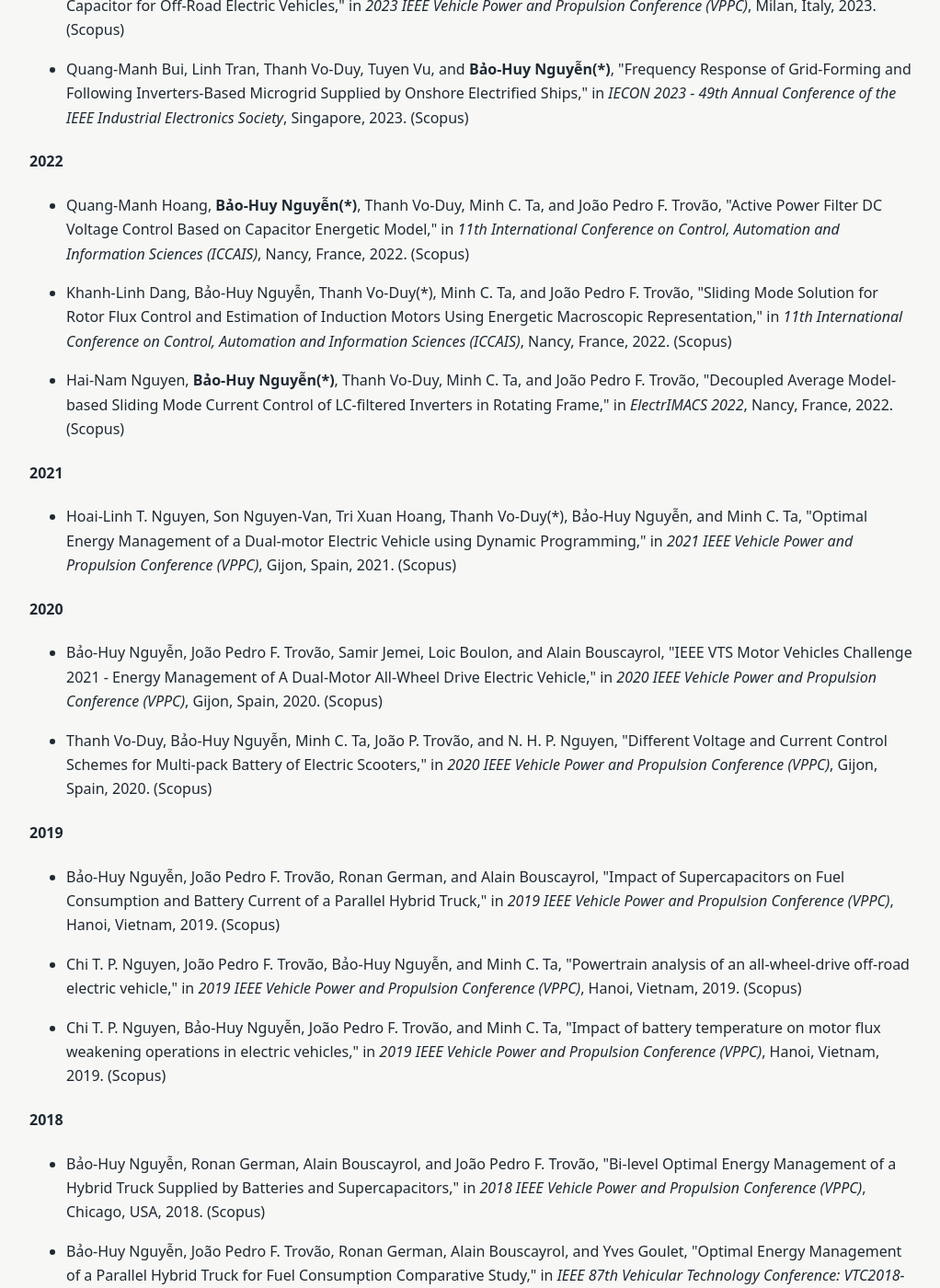
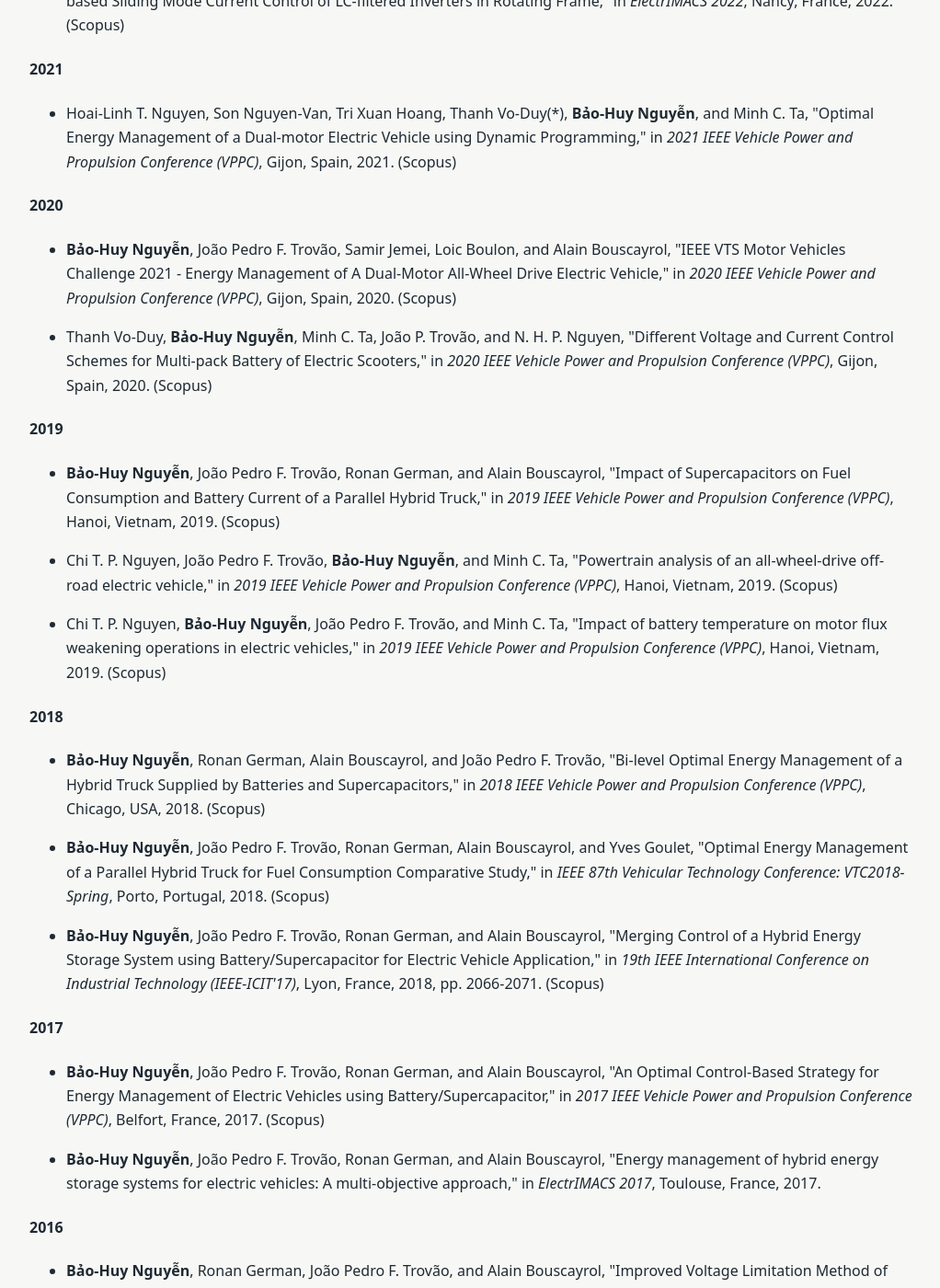
Before and after one commit to baohuynguyen/baohuynguyen.github.io, a Jekyll site: the page built from publications.md, in a window 1280 px wide and 1400 px high, scrolled down 4202 px. Shown: the whole window at 92% size, without its empty margins (128-1150 px from the left). Built offline with Jekyll 4.4.1, drawn with Linux system fonts in a browser that asks for light colours; some of the changed text lies outside the part shown.

Commit message:
Update publications.md

```diff
--- a/publications.md
+++ b/publications.md
@@ -3,30 +3,6 @@
 title: Publications
 permalink: /publications/
 ---
-
-# Publications
-
-## 2026
-
-<ul class="publication-list">
-  <li>
-    <span class="pub-title">Your Paper Title</span><br>
-    Your Name, Coauthor Name, Coauthor Name<br>
-    <span class="pub-venue">Conference or Journal Name, 2026</span><br>
-    <a href="#">PDF</a> / <a href="#">Code</a> / <a href="#">BibTeX</a>
-  </li>
-</ul>
-
-## 2025
-
-<ul class="publication-list">
-  <li>
-    <span class="pub-title">Another Paper Title</span><br>
-    Your Name, Coauthor Name<br>
-    <span class="pub-venue">Journal or Workshop Name, 2025</span><br>
-    <a href="#">PDF</a>
-  </li>
-</ul>
 
 ## Publications
 
@@ -92,24 +68,24 @@
 
 <ul class="publication-list">
   <li>Hoai-Linh T. Nguyen, <strong>Bảo-Huy Nguyễn(*)</strong>, Thanh Vo-Duy(*), and João Pedro F. Trovão, "A Comparative Study of Adaptive Filtering Strategies for Hybrid Energy Storage Systems in Electric Vehicles," <em>Energies</em>, vol. 14, no. 12, p. 3373, 2021. (SCIE, Q2)</li>
-  <li>Bảo-Huy Nguyễn, Thanh Vo-Duy, Carlos Henggeler Antunes, and João Pedro F. Trovão(*), "Multi-objective benchmark for energy management of dual-source electric vehicles: An optimal control approach," <em>Energy</em>, vol. 23, p. 119857, 2021. (SCIE, Q1)</li>
-  <li>Bảo-Huy Nguyễn, Thanh Vo-Duy, Minh C. Ta, and João Pedro F. Trovão(*), "Optimal Energy Management of Hybrid Storage Systems Using an Alternative Approach of Pontryagin's Minimum Principle," <em>IEEE Transactions on Transportation Electrification</em>, vol. 7, no. 4, pp. 2224-2237, 2021. (SCIE, Q1)</li>
-  <li>Marouane Adnane, Bảo-Huy Nguyễn, Ahmed Khoumsi, and João Pedro F. Trovão(*), "Driving Mode Predictor-based Real-Time Energy Management for Dual-Source Electric Vehicle," <em>IEEE Transactions on Transportation Electrification</em>, vol. 7, no. 3, pp. 1173-1185, 2021. (SCIE, Q1)</li>
+  <li><strong>Bảo-Huy Nguyễn</strong>, Thanh Vo-Duy, Carlos Henggeler Antunes, and João Pedro F. Trovão(*), "Multi-objective benchmark for energy management of dual-source electric vehicles: An optimal control approach," <em>Energy</em>, vol. 23, p. 119857, 2021. (SCIE, Q1)</li>
+  <li><strong>Bảo-Huy Nguyễn</strong>, Thanh Vo-Duy, Minh C. Ta, and João Pedro F. Trovão(*), "Optimal Energy Management of Hybrid Storage Systems Using an Alternative Approach of Pontryagin's Minimum Principle," <em>IEEE Transactions on Transportation Electrification</em>, vol. 7, no. 4, pp. 2224-2237, 2021. (SCIE, Q1)</li>
+  <li>Marouane Adnane, <strong>Bảo-Huy Nguyễn</strong>, Ahmed Khoumsi, and João Pedro F. Trovão(*), "Driving Mode Predictor-based Real-Time Energy Management for Dual-Source Electric Vehicle," <em>IEEE Transactions on Transportation Electrification</em>, vol. 7, no. 3, pp. 1173-1185, 2021. (SCIE, Q1)</li>
 </ul>
 
 #### 2020
 
 <ul class="publication-list">
-  <li>Thanh Vo-Duy(*), Minh C. Ta, Bảo-Huy Nguyễn, and João Pedro F. Trovão, "Experimental Platform for Evaluation of On-Board Real-Time Motion Controllers for Electric Vehicles," <em>Energies</em>, vol. 13, no. 23, p. 6448, 2020. (SCIE, Q2)</li>
-  <li>Bảo-Huy Nguyễn, João Pedro F. Trovão(*), Ronan German, and Alain Bouscayrol, "Real-time energy management of parallel hybrid electric vehicles using linear quadratic regulation," <em>Energies</em>, vol. 13, no. 21, p. 5538, 2020. (SCIE, Q2)</li>
-  <li>Chi T. P. Nguyen, Bảo-Huy Nguyễn, João Pedro F. Trovão(*), and Minh C. Ta, "Effect of battery voltage variation on electric vehicle performance driven by induction machine with optimal flux-weakening strategy," <em>IET Electrical Systems in Transportation</em>, vol. 10, no. 4, pp. 351-359, 2020. (SCIE, Q2)</li>
-  <li>Pascal Messier, Bảo-Huy Nguyễn, Felix-A LeBel, and João Pedro F. Trovão(*), "Disturbance observer-based state-of-charge estimation for Li-ion battery used in light electric vehicles," <em>Journal of Energy Storage</em>, vol. 27, p. 101144, 2020. (SCIE, Q1)</li>
+  <li>Thanh Vo-Duy(*), Minh C. Ta, <strong>Bảo-Huy Nguyễn</strong>, and João Pedro F. Trovão, "Experimental Platform for Evaluation of On-Board Real-Time Motion Controllers for Electric Vehicles," <em>Energies</em>, vol. 13, no. 23, p. 6448, 2020. (SCIE, Q2)</li>
+  <li><strong>Bảo-Huy Nguyễn</strong>, João Pedro F. Trovão(*), Ronan German, and Alain Bouscayrol, "Real-time energy management of parallel hybrid electric vehicles using linear quadratic regulation," <em>Energies</em>, vol. 13, no. 21, p. 5538, 2020. (SCIE, Q2)</li>
+  <li>Chi T. P. Nguyen, <strong>Bảo-Huy Nguyễn</strong>, João Pedro F. Trovão(*), and Minh C. Ta, "Effect of battery voltage variation on electric vehicle performance driven by induction machine with optimal flux-weakening strategy," <em>IET Electrical Systems in Transportation</em>, vol. 10, no. 4, pp. 351-359, 2020. (SCIE, Q2)</li>
+  <li>Pascal Messier, <strong>Bảo-Huy Nguyễn</strong>, Felix-A LeBel, and João Pedro F. Trovão(*), "Disturbance observer-based state-of-charge estimation for Li-ion battery used in light electric vehicles," <em>Journal of Energy Storage</em>, vol. 27, p. 101144, 2020. (SCIE, Q1)</li>
 </ul>
 
 #### 2019
 
 <ul class="publication-list">
-  <li>Bảo-Huy Nguyễn, Ronan German(*), João Pedro F. Trovão, and Alain Bouscayrol, "Real-Time Energy Management of Battery/Supercapacitor Electric Vehicles Based on an Adaptation of Pontryagin's Minimum Principle," <em>IEEE Transactions on Vehicular Technology</em>, vol. 68, no. 1, pp. 203-212, 2019. (SCIE, Q1)</li>
+  <li><strong>Bảo-Huy Nguyễn</strong>, Ronan German(*), João Pedro F. Trovão, and Alain Bouscayrol, "Real-Time Energy Management of Battery/Supercapacitor Electric Vehicles Based on an Adaptation of Pontryagin's Minimum Principle," <em>IEEE Transactions on Vehicular Technology</em>, vol. 68, no. 1, pp. 203-212, 2019. (SCIE, Q1)</li>
 </ul>
 
 ### International Conferences
@@ -134,61 +110,61 @@
 
 <ul class="publication-list">
   <li>Quang-Manh Hoang, <strong>Bảo-Huy Nguyễn(*)</strong>, Thanh Vo-Duy, Minh C. Ta, and João Pedro F. Trovão, "Active Power Filter DC Voltage Control Based on Capacitor Energetic Model," in <em>11th International Conference on Control, Automation and Information Sciences (ICCAIS)</em>, Nancy, France, 2022. (Scopus)</li>
-  <li>Khanh-Linh Dang, Bảo-Huy Nguyễn, Thanh Vo-Duy(*), Minh C. Ta, and João Pedro F. Trovão, "Sliding Mode Solution for Rotor Flux Control and Estimation of Induction Motors Using Energetic Macroscopic Representation," in <em>11th International Conference on Control, Automation and Information Sciences (ICCAIS)</em>, Nancy, France, 2022. (Scopus)</li>
+  <li>Khanh-Linh Dang, <strong>Bảo-Huy Nguyễn</strong>, Thanh Vo-Duy(*), Minh C. Ta, and João Pedro F. Trovão, "Sliding Mode Solution for Rotor Flux Control and Estimation of Induction Motors Using Energetic Macroscopic Representation," in <em>11th International Conference on Control, Automation and Information Sciences (ICCAIS)</em>, Nancy, France, 2022. (Scopus)</li>
   <li>Hai-Nam Nguyen, <strong>Bảo-Huy Nguyễn(*)</strong>, Thanh Vo-Duy, Minh C. Ta, and João Pedro F. Trovão, "Decoupled Average Model-based Sliding Mode Current Control of LC-filtered Inverters in Rotating Frame," in <em>ElectrIMACS 2022</em>, Nancy, France, 2022. (Scopus)</li>
 </ul>
 
 #### 2021
 
 <ul class="publication-list">
-  <li>Hoai-Linh T. Nguyen, Son Nguyen-Van, Tri Xuan Hoang, Thanh Vo-Duy(*), Bảo-Huy Nguyễn, and Minh C. Ta, "Optimal Energy Management of a Dual-motor Electric Vehicle using Dynamic Programming," in <em>2021 IEEE Vehicle Power and Propulsion Conference (VPPC)</em>, Gijon, Spain, 2021. (Scopus)</li>
+  <li>Hoai-Linh T. Nguyen, Son Nguyen-Van, Tri Xuan Hoang, Thanh Vo-Duy(*), <strong>Bảo-Huy Nguyễn</strong>, and Minh C. Ta, "Optimal Energy Management of a Dual-motor Electric Vehicle using Dynamic Programming," in <em>2021 IEEE Vehicle Power and Propulsion Conference (VPPC)</em>, Gijon, Spain, 2021. (Scopus)</li>
 </ul>
 
 #### 2020
 
 <ul class="publication-list">
-  <li>Bảo-Huy Nguyễn, João Pedro F. Trovão, Samir Jemei, Loic Boulon, and Alain Bouscayrol, "IEEE VTS Motor Vehicles Challenge 2021 - Energy Management of A Dual-Motor All-Wheel Drive Electric Vehicle," in <em>2020 IEEE Vehicle Power and Propulsion Conference (VPPC)</em>, Gijon, Spain, 2020. (Scopus)</li>
-  <li>Thanh Vo-Duy, Bảo-Huy Nguyễn, Minh C. Ta, João P. Trovão, and N. H. P. Nguyen, "Different Voltage and Current Control Schemes for Multi-pack Battery of Electric Scooters," in <em>2020 IEEE Vehicle Power and Propulsion Conference (VPPC)</em>, Gijon, Spain, 2020. (Scopus)</li>
+  <li><strong>Bảo-Huy Nguyễn</strong>, João Pedro F. Trovão, Samir Jemei, Loic Boulon, and Alain Bouscayrol, "IEEE VTS Motor Vehicles Challenge 2021 - Energy Management of A Dual-Motor All-Wheel Drive Electric Vehicle," in <em>2020 IEEE Vehicle Power and Propulsion Conference (VPPC)</em>, Gijon, Spain, 2020. (Scopus)</li>
+  <li>Thanh Vo-Duy, <strong>Bảo-Huy Nguyễn</strong>, Minh C. Ta, João P. Trovão, and N. H. P. Nguyen, "Different Voltage and Current Control Schemes for Multi-pack Battery of Electric Scooters," in <em>2020 IEEE Vehicle Power and Propulsion Conference (VPPC)</em>, Gijon, Spain, 2020. (Scopus)</li>
 </ul>
 
 #### 2019
 
 <ul class="publication-list">
-  <li>Bảo-Huy Nguyễn, João Pedro F. Trovão, Ronan German, and Alain Bouscayrol, "Impact of Supercapacitors on Fuel Consumption and Battery Current of a Parallel Hybrid Truck," in <em>2019 IEEE Vehicle Power and Propulsion Conference (VPPC)</em>, Hanoi, Vietnam, 2019. (Scopus)</li>
-  <li>Chi T. P. Nguyen, João Pedro F. Trovão, Bảo-Huy Nguyễn, and Minh C. Ta, "Powertrain analysis of an all-wheel-drive off-road electric vehicle," in <em>2019 IEEE Vehicle Power and Propulsion Conference (VPPC)</em>, Hanoi, Vietnam, 2019. (Scopus)</li>
-  <li>Chi T. P. Nguyen, Bảo-Huy Nguyễn, João Pedro F. Trovão, and Minh C. Ta, "Impact of battery temperature on motor flux weakening operations in electric vehicles," in <em>2019 IEEE Vehicle Power and Propulsion Conference (VPPC)</em>, Hanoi, Vietnam, 2019. (Scopus)</li>
+  <li><strong>Bảo-Huy Nguyễn</strong>, João Pedro F. Trovão, Ronan German, and Alain Bouscayrol, "Impact of Supercapacitors on Fuel Consumption and Battery Current of a Parallel Hybrid Truck," in <em>2019 IEEE Vehicle Power and Propulsion Conference (VPPC)</em>, Hanoi, Vietnam, 2019. (Scopus)</li>
+  <li>Chi T. P. Nguyen, João Pedro F. Trovão, <strong>Bảo-Huy Nguyễn</strong>, and Minh C. Ta, "Powertrain analysis of an all-wheel-drive off-road electric vehicle," in <em>2019 IEEE Vehicle Power and Propulsion Conference (VPPC)</em>, Hanoi, Vietnam, 2019. (Scopus)</li>
+  <li>Chi T. P. Nguyen, <strong>Bảo-Huy Nguyễn</strong>, João Pedro F. Trovão, and Minh C. Ta, "Impact of battery temperature on motor flux weakening operations in electric vehicles," in <em>2019 IEEE Vehicle Power and Propulsion Conference (VPPC)</em>, Hanoi, Vietnam, 2019. (Scopus)</li>
 </ul>
 
 #### 2018
 
 <ul class="publication-list">
-  <li>Bảo-Huy Nguyễn, Ronan German, Alain Bouscayrol, and João Pedro F. Trovão, "Bi-level Optimal Energy Management of a Hybrid Truck Supplied by Batteries and Supercapacitors," in <em>2018 IEEE Vehicle Power and Propulsion Conference (VPPC)</em>, Chicago, USA, 2018. (Scopus)</li>
-  <li>Bảo-Huy Nguyễn, João Pedro F. Trovão, Ronan German, Alain Bouscayrol, and Yves Goulet, "Optimal Energy Management of a Parallel Hybrid Truck for Fuel Consumption Comparative Study," in <em>IEEE 87th Vehicular Technology Conference: VTC2018-Spring</em>, Porto, Portugal, 2018. (Scopus)</li>
-  <li>Bảo-Huy Nguyễn, João Pedro F. Trovão, Ronan German, and Alain Bouscayrol, "Merging Control of a Hybrid Energy Storage System using Battery/Supercapacitor for Electric Vehicle Application," in <em>19th IEEE International Conference on Industrial Technology (IEEE-ICIT'17)</em>, Lyon, France, 2018, pp. 2066-2071. (Scopus)</li>
+  <li><strong>Bảo-Huy Nguyễn</strong>, Ronan German, Alain Bouscayrol, and João Pedro F. Trovão, "Bi-level Optimal Energy Management of a Hybrid Truck Supplied by Batteries and Supercapacitors," in <em>2018 IEEE Vehicle Power and Propulsion Conference (VPPC)</em>, Chicago, USA, 2018. (Scopus)</li>
+  <li><strong>Bảo-Huy Nguyễn</strong>, João Pedro F. Trovão, Ronan German, Alain Bouscayrol, and Yves Goulet, "Optimal Energy Management of a Parallel Hybrid Truck for Fuel Consumption Comparative Study," in <em>IEEE 87th Vehicular Technology Conference: VTC2018-Spring</em>, Porto, Portugal, 2018. (Scopus)</li>
+  <li><strong>Bảo-Huy Nguyễn</strong>, João Pedro F. Trovão, Ronan German, and Alain Bouscayrol, "Merging Control of a Hybrid Energy Storage System using Battery/Supercapacitor for Electric Vehicle Application," in <em>19th IEEE International Conference on Industrial Technology (IEEE-ICIT'17)</em>, Lyon, France, 2018, pp. 2066-2071. (Scopus)</li>
 </ul>
 
 #### 2017
 
 <ul class="publication-list">
-  <li>Bảo-Huy Nguyễn, João Pedro F. Trovão, Ronan German, and Alain Bouscayrol, "An Optimal Control-Based Strategy for Energy Management of Electric Vehicles using Battery/Supercapacitor," in <em>2017 IEEE Vehicle Power and Propulsion Conference (VPPC)</em>, Belfort, France, 2017. (Scopus)</li>
-  <li>Bảo-Huy Nguyễn, João Pedro F. Trovão, Ronan German, and Alain Bouscayrol, "Energy management of hybrid energy storage systems for electric vehicles: A multi-objective approach," in <em>ElectrIMACS 2017</em>, Toulouse, France, 2017.</li>
+  <li><strong>Bảo-Huy Nguyễn</strong>, João Pedro F. Trovão, Ronan German, and Alain Bouscayrol, "An Optimal Control-Based Strategy for Energy Management of Electric Vehicles using Battery/Supercapacitor," in <em>2017 IEEE Vehicle Power and Propulsion Conference (VPPC)</em>, Belfort, France, 2017. (Scopus)</li>
+  <li><strong>Bảo-Huy Nguyễn</strong>, João Pedro F. Trovão, Ronan German, and Alain Bouscayrol, "Energy management of hybrid energy storage systems for electric vehicles: A multi-objective approach," in <em>ElectrIMACS 2017</em>, Toulouse, France, 2017.</li>
 </ul>
 
 #### 2016
 
 <ul class="publication-list">
-  <li>Bảo-Huy Nguyễn, Ronan German, João Pedro F. Trovão, and Alain Bouscayrol, "Improved Voltage Limitation Method of Supercapacitors in Electric Vehicle Applications," in <em>2016 IEEE Vehicle Power and Propulsion Conference (VPPC)</em>, Hangzhou, China, 2016. (Scopus)</li>
+  <li><strong>Bảo-Huy Nguyễn</strong>, Ronan German, João Pedro F. Trovão, and Alain Bouscayrol, "Improved Voltage Limitation Method of Supercapacitors in Electric Vehicle Applications," in <em>2016 IEEE Vehicle Power and Propulsion Conference (VPPC)</em>, Hangzhou, China, 2016. (Scopus)</li>
 </ul>
 
 #### 2015
 
 <ul class="publication-list">
-  <li>Bảo-Huy Nguyễn, Han V. Do, and Minh C. Ta, "High Performance Current Control of IPMSM for Electric Vehicles Drives Using Disturbance Observer," in <em>2015 IEEE Vehicle Power and Propulsion Conference (VPPC)</em>, Montreal, QC, Canada, 2015. (Scopus)</li>
-  <li>Bảo-Huy Nguyễn, Dzung Nguyen, Thanh Vo-Duy, and Minh C. Ta, "An EMR of Tire-Road Interaction based-on Magic Formula for Modeling of Electric Vehicles," in <em>2015 IEEE Vehicle Power and Propulsion Conference (VPPC)</em>, Montreal, QC, Canada, 2015. (Scopus)</li>
+  <li><strong>Bảo-Huy Nguyễn</strong>, Han V. Do, and Minh C. Ta, "High Performance Current Control of IPMSM for Electric Vehicles Drives Using Disturbance Observer," in <em>2015 IEEE Vehicle Power and Propulsion Conference (VPPC)</em>, Montreal, QC, Canada, 2015. (Scopus)</li>
+  <li><strong>Bảo-Huy Nguyễn</strong>, Dzung Nguyen, Thanh Vo-Duy, and Minh C. Ta, "An EMR of Tire-Road Interaction based-on Magic Formula for Modeling of Electric Vehicles," in <em>2015 IEEE Vehicle Power and Propulsion Conference (VPPC)</em>, Montreal, QC, Canada, 2015. (Scopus)</li>
 </ul>
 
 #### 2011
 
 <ul class="publication-list">
-  <li>Bảo-Huy Nguyễn and Cao-Minh Ta, "Finite element analysis, modeling and torque distribution control for switched reluctance motors with high non-linear inductance characteristics," in <em>IEEE International Electric Machines and Drives Conference (IEEE-IEMDC'11)</em>, Niagara Falls, ON, Canada, 2011, pp. 693-698. (Scopus)</li>
+  <li><strong>Bảo-Huy Nguyễn</strong> and Cao-Minh Ta, "Finite element analysis, modeling and torque distribution control for switched reluctance motors with high non-linear inductance characteristics," in <em>IEEE International Electric Machines and Drives Conference (IEEE-IEMDC'11)</em>, Niagara Falls, ON, Canada, 2011, pp. 693-698. (Scopus)</li>
 </ul>
```
